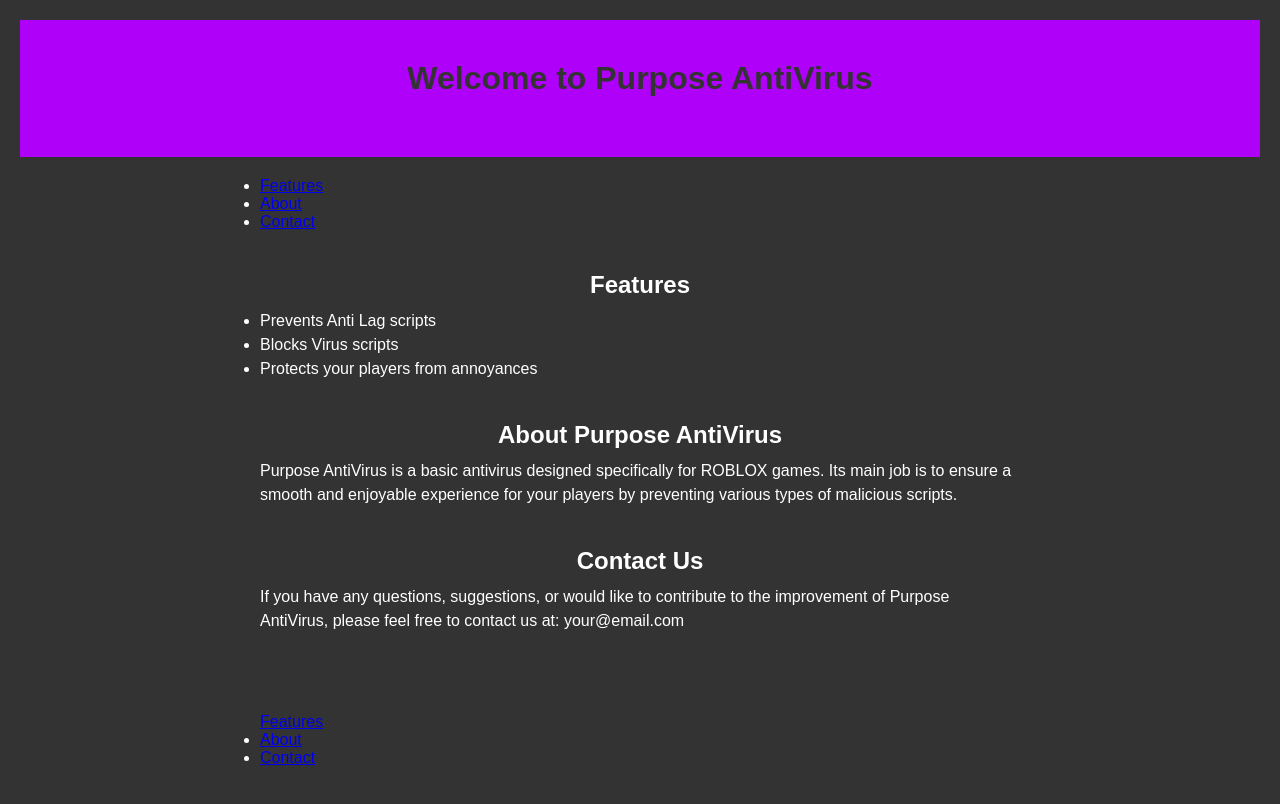
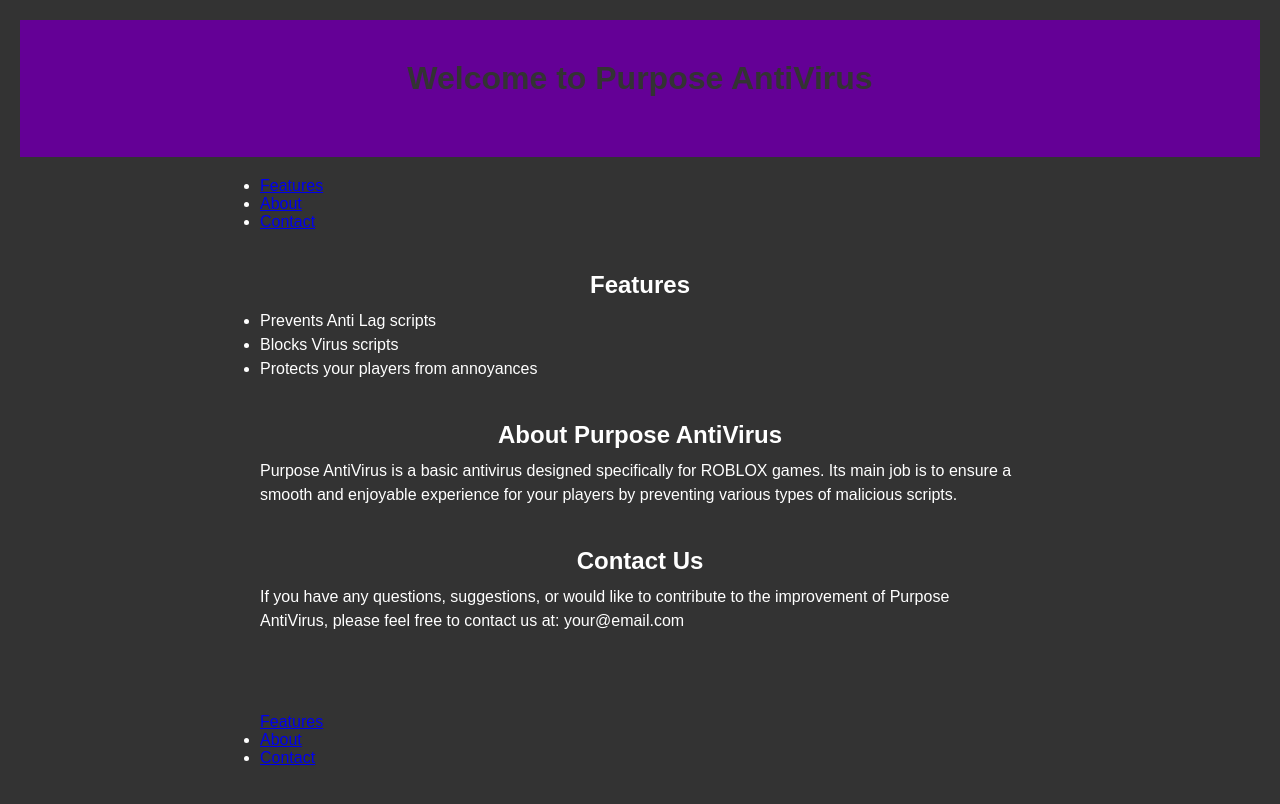
Before and after one commit to PurposeAV/PurposeAV.github.io, a plain HTML site: page index.htm in a window 1280 px wide. Drawn offline with Linux system fonts and the light colour scheme.

Commit message:
Update style.css

```diff
--- a/style.css
+++ b/style.css
@@ -10,7 +10,7 @@
   display: flex;
   align-items: center;
   justify-content: center;
-  background-color: #af00fa;
+  background-color: #640096;
   color: #333;
   padding: 20px;
 }
```
